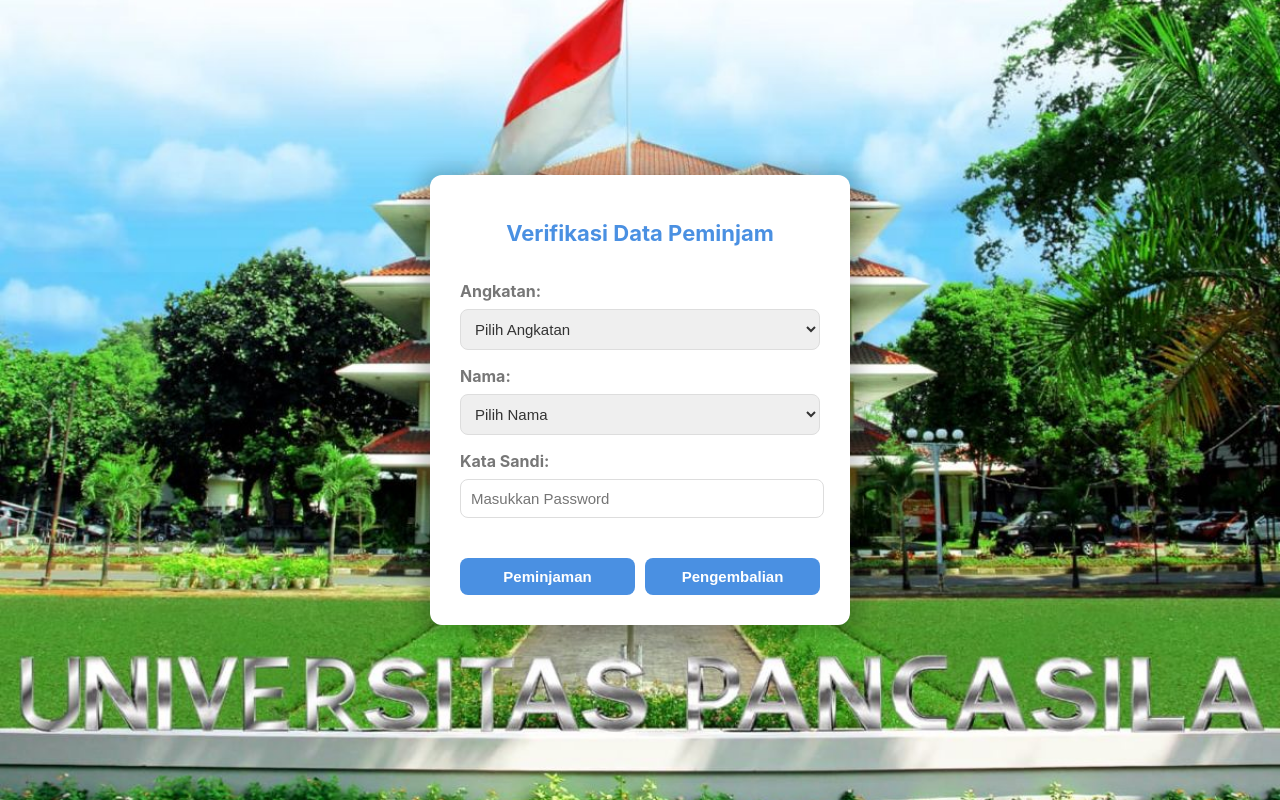
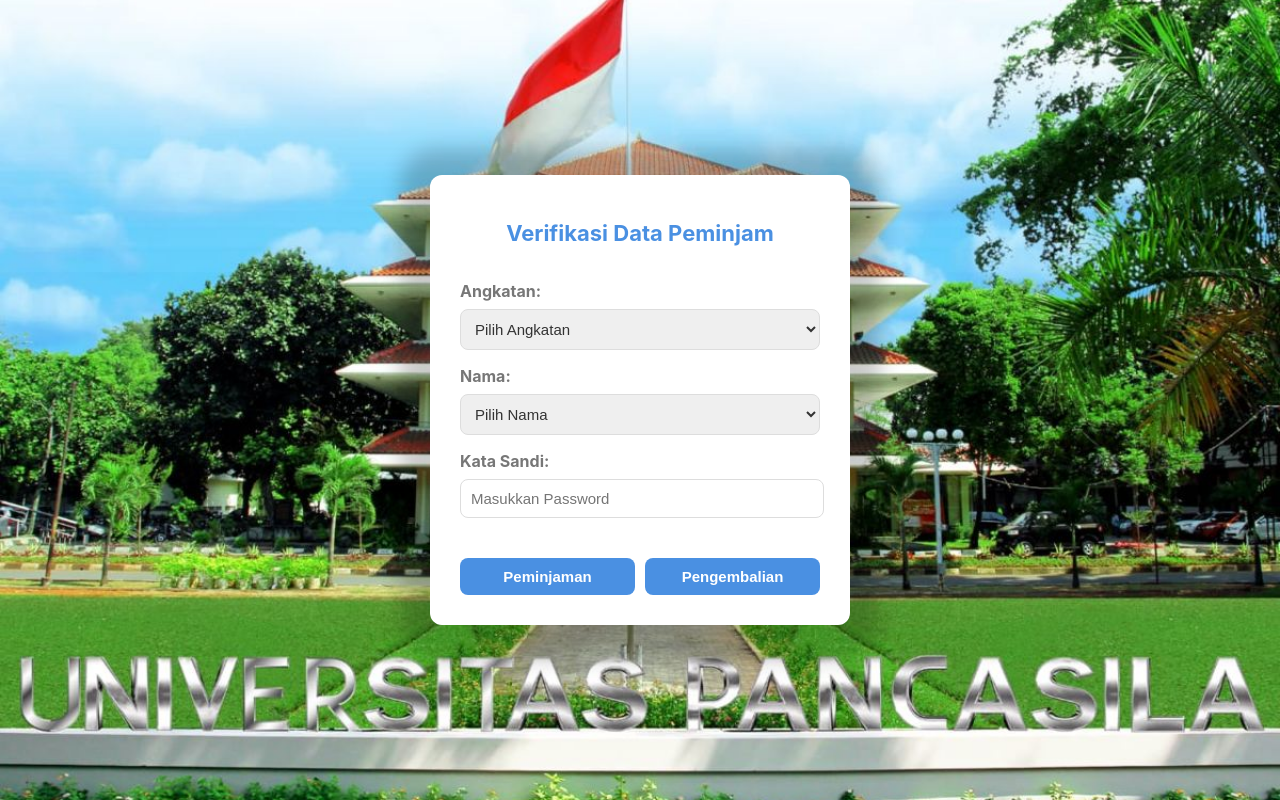
Before and after one commit to nawawimegahertz/rekap-peminjam-alat-lab, a plain HTML site: page index.html in a window 1280 px wide. Drawn offline with Linux system fonts and the light colour scheme; no server answers.

Commit message:
Update index.html

```diff
--- a/index.html
+++ b/index.html
@@ -28,7 +28,7 @@
       background: #fff;
       padding: 30px;
       border-radius: 12px;
-      box-shadow: 0px 4px 20px 10px rgba(0, 0, 0, 0.2);
+      box-shadow: 0px 4px 20px 30px rgba(0, 0, 0, 0.2);
       max-width: 360px;
       width: 60%;
     }
```
